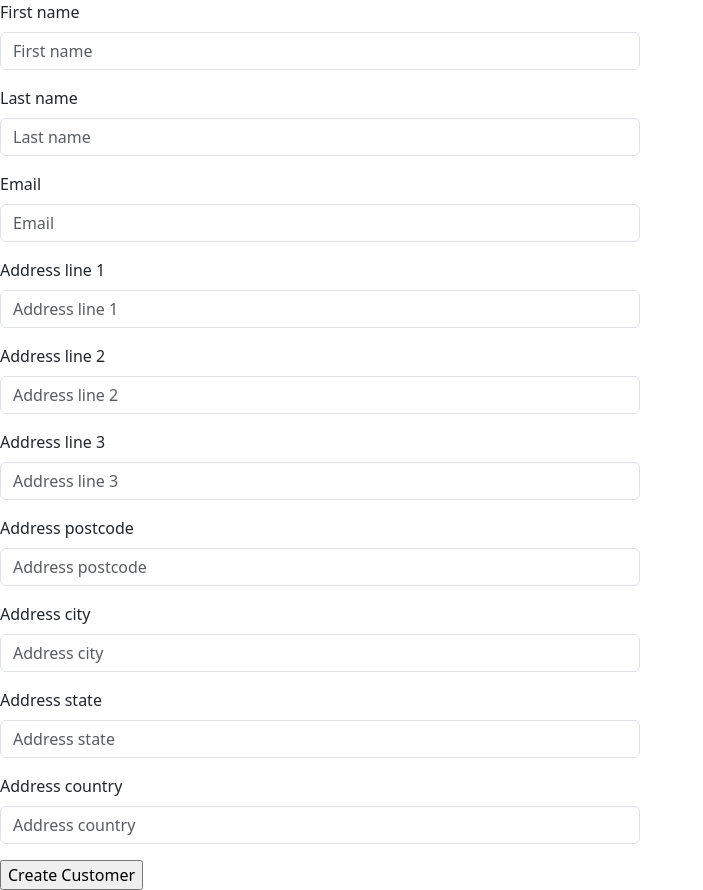
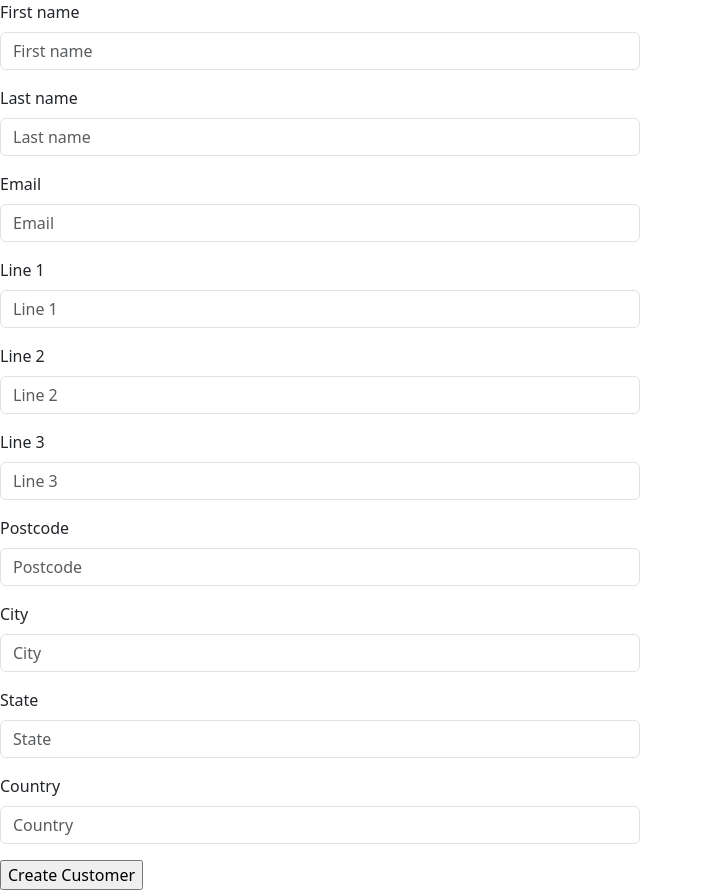
Before and after one commit to Segelzwerg/Rechnung, a Django app: page /customer/add/ in a window 1280 px wide. Shown: the part 56-946 px from the top of the page, without its empty margins (0-703 px from the left). Run offline with Django 5.2, Linux system fonts and the light colour scheme; parts of the project's set-up code (start-up, migrations or seed data) failed here and were passed over; some libraries are stand-ins or nearby versions.

Commit message:
FIX: customer create
Signed-off-by: Segelzwerg <25705862+Segelzwerg@users.noreply.github.com>

```diff
--- a/invoice/forms.py
+++ b/invoice/forms.py
@@ -1,7 +1,7 @@
 """Forms of the invoice app"""
 from django.forms import ModelForm, Form, CharField
 
-from invoice.models import InvoiceItem
+from invoice.models import InvoiceItem, Customer, Address
 
 
 class InvoiceItemForm(ModelForm):
@@ -12,18 +12,20 @@ class InvoiceItemForm(ModelForm):
         fields = '__all__'
 
 
-class CustomerForm(Form):
-    """Form for customer including an address."""
-    first_name = CharField(max_length=120)
-    last_name = CharField(max_length=120)
-    email = CharField(max_length=256)
-    address_line_1 = CharField(max_length=200)
-    address_line_2 = CharField(max_length=200, required=False)
-    address_line_3 = CharField(max_length=200, required=False)
-    address_postcode = CharField(max_length=10)
-    address_city = CharField(max_length=120)
-    address_state = CharField(max_length=200, required=False)
-    address_country = CharField(max_length=120)
+class CustomerForm(ModelForm):
+    """Form for customer."""
+
+    class Meta:
+        model = Customer
+        fields = '__all__'
+
+
+class AddressForm(ModelForm):
+    """Form for address."""
+
+    class Meta:
+        model = Address
+        fields = '__all__'
 
 
 class VendorForm(Form):
--- a/invoice/templates/invoice/customer_form.html
+++ b/invoice/templates/invoice/customer_form.html
@@ -6,6 +6,7 @@
         <form method="POST" class="form-horizontal">
             {% csrf_token %}
             {% bootstrap_form form layout="floating" %}
+            {% bootstrap_form address_form layout="floating" %}
             <input type="submit" value="Create Customer">
         </form>
     </div>
--- a/invoice/views.py
+++ b/invoice/views.py
@@ -8,7 +8,7 @@ from django.views.generic import TemplateView
 from reportlab.pdfgen import canvas
 from reportlab.platypus import Table
 
-from invoice.forms import InvoiceItemForm, CustomerForm, VendorForm
+from invoice.forms import InvoiceItemForm, CustomerForm, VendorForm, AddressForm
 from invoice.models import Address, Vendor, Customer, Invoice, InvoiceItem, BankAccount
 
 A4_WIDTH = 595
@@ -49,30 +49,27 @@ class BankAccountListView(ListView):
     model = BankAccount
 
 
-class CustomerCreateView(FormView):
+class CustomerCreateView(CreateView):
     """Create a new customer."""
     template_name = 'invoice/customer_form.html'
-    form_class = CustomerForm
+    model = Customer
+    fields = ['first_name', 'last_name', 'email']
     success_url = reverse_lazy('customer-list')
+
+    def get_context_data(self, **kwargs):
+        context = super().get_context_data(**kwargs)
+        if self.request.POST:
+            context['address_form'] = AddressForm(self.request.POST)
+        else:
+            context['address_form'] = AddressForm()
+        return context
 
     def form_valid(self, form):
         """Create a new customer and a new address."""
-        address_line_1 = form.cleaned_data['address_line_1']
-        address_line_2 = form.cleaned_data['address_line_2']
-        address_line_3 = form.cleaned_data['address_line_3']
-        address_postcode = form.cleaned_data['address_postcode']
-        address_city = form.cleaned_data['address_city']
-        address_state = form.cleaned_data['address_state']
-        address_country = form.cleaned_data['address_country']
-        address = Address.objects.create(line_1=address_line_1,
-                                         line_2=address_line_2,
-                                         line_3=address_line_3,
-                                         postcode=address_postcode,
-                                         city=address_city, state=address_state,
-                                         country=address_country)
-        _ = Customer.objects.create(first_name=form.cleaned_data['first_name'],
-                                    last_name=form.cleaned_data['last_name'],
-                                    email=form.cleaned_data['email'], address=address)
+        address_form = AddressForm(self.request.POST)
+        address = address_form.save()
+        customer = form.save(commit=False)
+        customer.address = address
         return super().form_valid(form)
 
 
```
Also changed, not shown: invoice/tests.py (+7 -7 lines).
